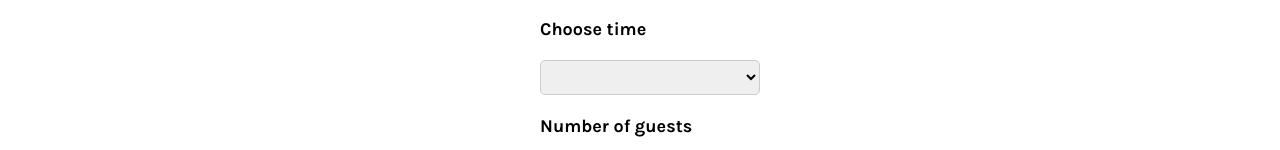
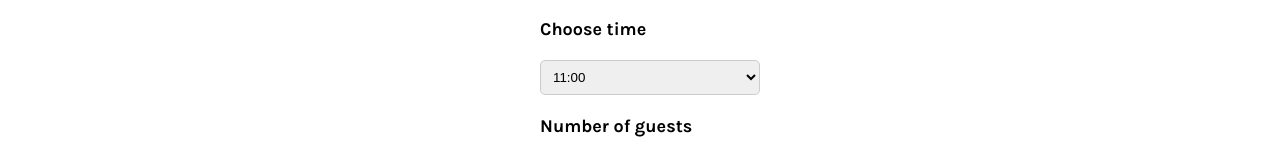
Before and after one commit to andyornia/frontend-capstone, a React (Create React App) app: page /booking in a window 1280 px wide. Shown: the part 371-521 px from the top of the page. Built offline with nearby package versions, Linux system fonts and the light colour scheme; a web font is replaced by a local one.

Commit message:
working on the initialize time functionality in the booking form

```diff
--- a/src/BookingForm.js
+++ b/src/BookingForm.js
@@ -1,26 +1,7 @@
-import React, { useState, useEffect } from 'react';
+import React, { useState, useEffect, useCallback } from 'react';
 import { fetchAPI, submitAPI } from './mockAPI/myAPI';
 
 const BookingForm = ({ availableTimes, availableTimesDispatch, loading, initializeTimes, updateTimes }) => {
-
-      function todaysDate() {
-
-        var today = new Date();
-
-        // Extract year, month, and day
-        var year = today.getFullYear();
-        var month = String(today.getMonth() + 1).padStart(2, '0'); // Adding 1 because getMonth() returns zero-based index
-        var day = String(today.getDate()).padStart(2, '0');
-
-        // Format the date
-        var formattedDate = year + '-' + month + '-' + day;
-
-        return formattedDate;
-
-      }
-
-    let options = [];
-    let firstTime = '';
 
     // Get today's date
     const today = new Date();
@@ -34,6 +15,9 @@ const BookingForm = ({ availableTimes, availableTimesDispatch, loading, initiali
     // Format the date as 'YYYY-MM-DD'
     const formattedDate = `${year}-${month}-${day}`;
 
+    const [menuOptions, setMenuOptions] = useState([]);
+    const [firstTime, setFirstTime] = useState(0);
+
     const [formData, setFormData] = useState({
         reservationDate: formattedDate,
         reservationTime: firstTime,
@@ -41,28 +25,22 @@ const BookingForm = ({ availableTimes, availableTimesDispatch, loading, initiali
         occasion: 'Birthday'
     });
 
-    useEffect(() => {
-        fetchAPI(todaysDate())
-        .then(data => {
-            firstTime = '';
-            options = [];
-            initializeTimes(data);
-        })
-        .catch(error => console.error('Error fetching data:', error));
-    }, []);
 
     useEffect(() => {
+
+        let options = [];
+
         console.log('availableTimes effect running');
         if (typeof availableTimes === 'object' && Object.keys(availableTimes).length !== 0) {
             const timeKeys = Object.keys(availableTimes);
-            timeKeys.sort();
-            timeKeys.forEach(key => {
-                if (availableTimes[key] && firstTime == '') {
-                    firstTime = key + ':00'
-                    console.log('key for first time', key);
-                };
-            });
-            setFormData({...formData, reservationTime: firstTime + ':00' });
+            const trueKeys = Object.entries(availableTimes)
+              .filter(([key, value]) => value === true)
+              .map(([key, value]) => key)
+              .sort()
+            const smallestKey = trueKeys.length > 0 ? trueKeys[0] : null;
+
+            setFirstTime(smallestKey);
+            setFormData(currentFormData =>{ return {...currentFormData, reservationTime: smallestKey + ':00' }});
         }
 
         if (typeof availableTimes === 'object' && Object.keys(availableTimes).length !== 0) {
@@ -74,9 +52,10 @@ const BookingForm = ({ availableTimes, availableTimesDispatch, loading, initiali
         } else {
             options.push(<option key={11}>{"11:00"}</option>);
         }
+
+        setMenuOptions(options);
+
     }, [availableTimes]);
-
-    console.log('firstTime', firstTime);
 
     const handleChange = (e) => {
         const { name, value } = e.target;
@@ -99,8 +78,8 @@ const BookingForm = ({ availableTimes, availableTimesDispatch, loading, initiali
            <input type="date" id="reservationDate" name="reservationDate" value={formData.reservationDate} onChange={handleChange} />
            <label htmlFor="reservationTime">Choose time</label>
            <span id="loadingFormTimes" className={loading ? "": "warninghidden"} >searching for available times...</span>
-           <select className={!loading ? "": "timeshidden"} data-testid="reservationTime" id="reservationTime" name="reservationTime" value={firstTime} onChange={handleChange}>
-              {options}
+           <select className={!loading ? "": "timeshidden"} data-testid="reservationTime" id="reservationTime" name="reservationTime" value={formData.reservationTime} onChange={handleChange}>
+              {menuOptions}
            </select>
            <label htmlFor="guests">Number of guests</label>
            <input type="number" placeholder="2" min="1" max="10" id="guests" name="guests" value={formData.guests} onChange={handleChange} />
--- a/src/Main.js
+++ b/src/Main.js
@@ -1,6 +1,6 @@
 // Main.js
 
-import React, {useReducer, useEffect} from 'react';
+import React, {useReducer, useEffect, useCallback } from 'react';
 
 import Header from './Header';
 import Nav from './Nav';
@@ -28,15 +28,42 @@ function Main({ children }) {
 
   const [availableTimesState, availableTimesDispatch] = useReducer(timeReducer, initialState);
 
-  function initializeTimes(data) {
-    availableTimesDispatch({ type: 'initialize', payload: data });
-  }
+  // function initializeTimes(data) {
+    // availableTimesDispatch({ type: 'initialize', payload: data });
+  // }
+
+  const initializeTimes = useCallback((data) => {
+        availableTimesDispatch({ type: 'initialize', payload: data });
+  }, []);
 
   function updateTimes(time, newValue, date) {
       availableTimesDispatch({ type: 'update', payload: { [time]: newValue } });
   }
 
+  function todaysDate() {
 
+        var today = new Date();
+
+        // Extract year, month, and day
+        var year = today.getFullYear();
+        var month = String(today.getMonth() + 1).padStart(2, '0'); // Adding 1 because getMonth() returns zero-based index
+        var day = String(today.getDate()).padStart(2, '0');
+
+        // Format the date
+        var formattedDate = year + '-' + month + '-' + day;
+
+        return formattedDate;
+
+  }
+
+  useEffect(() => {
+
+        fetchAPI(todaysDate())
+        .then(data => {
+            initializeTimes(data);
+        })
+        .catch(error => console.error('Error fetching data:', error));
+  }, [initializeTimes]);
 
   return (
     <>
```
